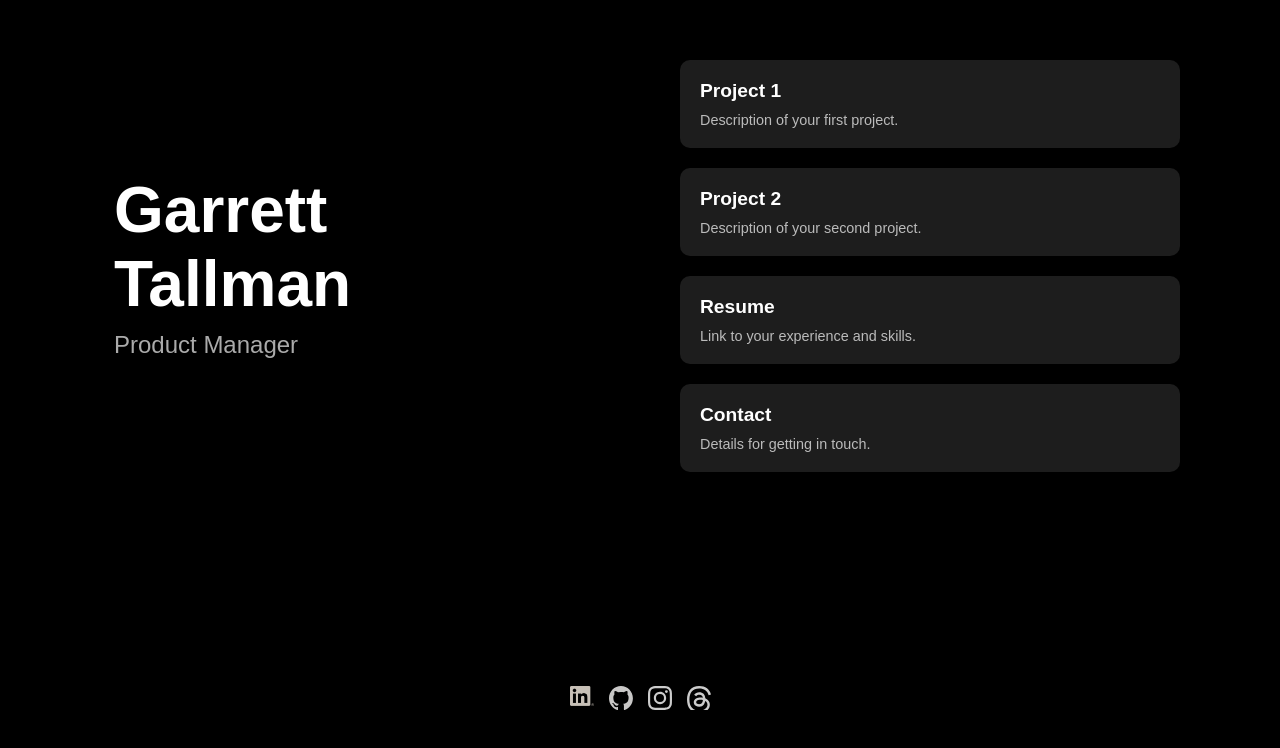
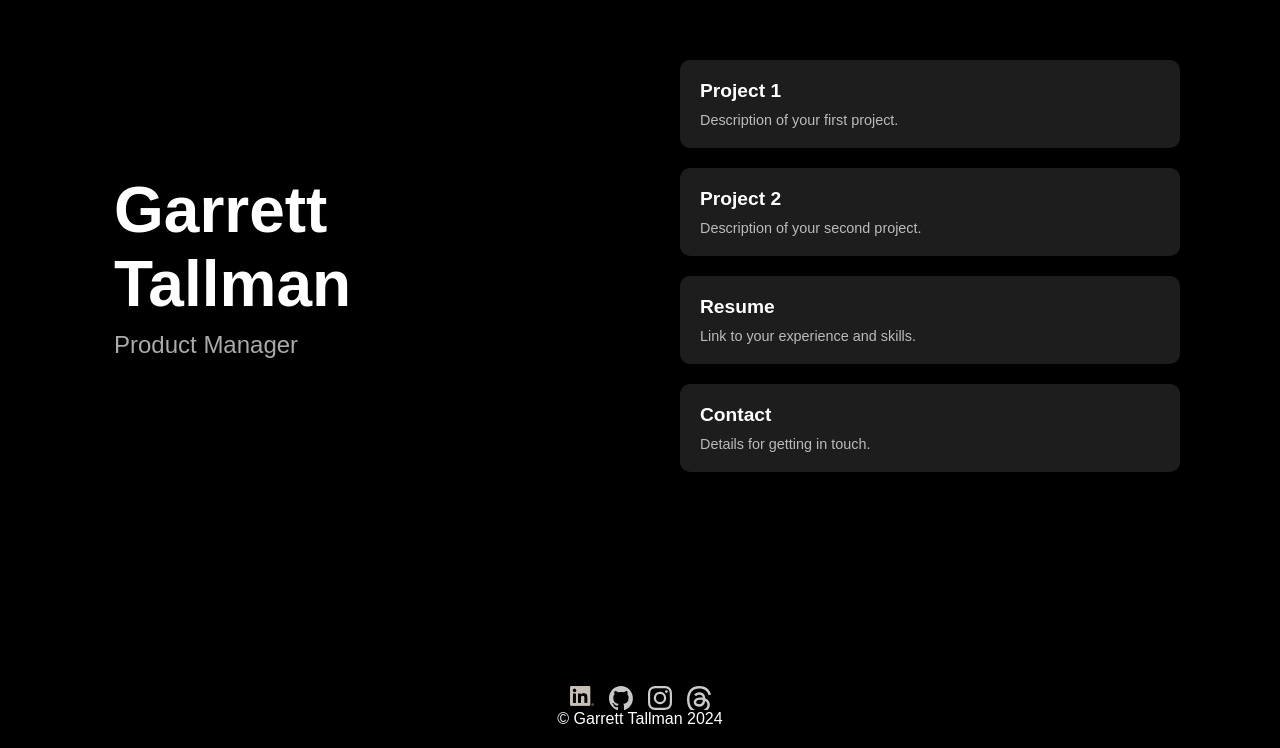
Before and after one commit to garrett-tallman/garrett-tallman.github.io, a plain HTML site: page index.html in a window 1280 px wide. Shown: the part 134-882 px from the top of the page. Drawn offline with Linux system fonts and the light colour scheme.

Commit message:
add author name to bottom of page

```diff
--- a/index.html
+++ b/index.html
@@ -51,6 +51,7 @@
                 <img src="images/social/threads/black/Logo/threads-logo-black.svg" alt="Threads">
             </a>
         </div>
+        <p>&copy; Garrett Tallman 2024</p>
     </footer>
     <script src="script.js"></script>
 </body>
```
